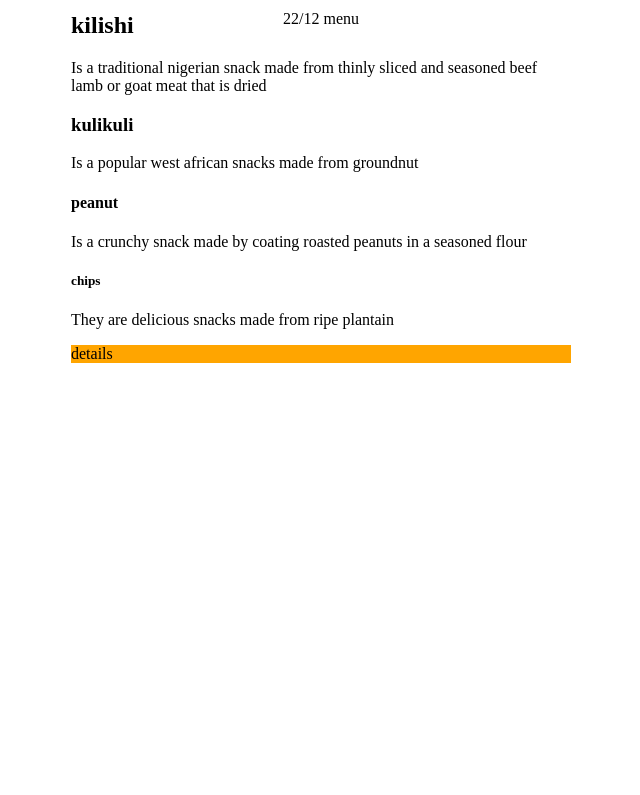
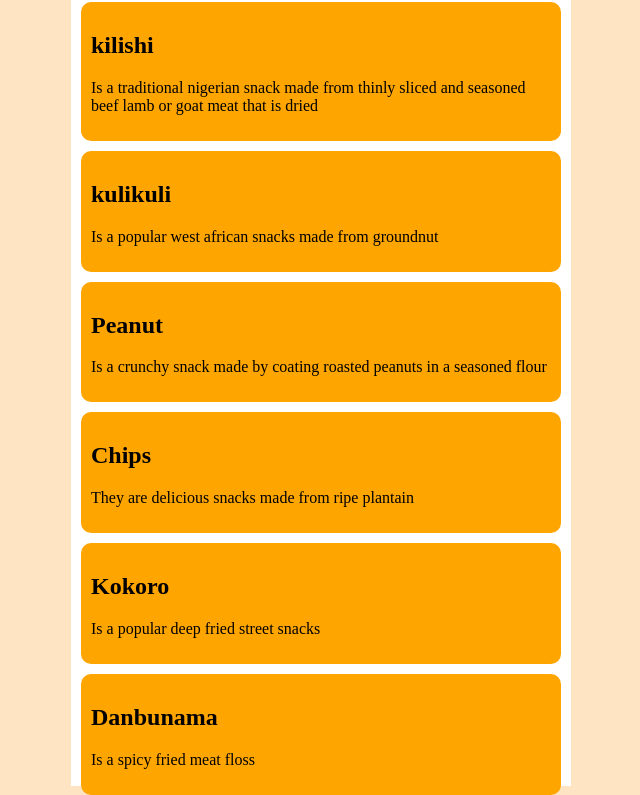
Before and after one commit to yomade289/introduction-to-html, a plain HTML site: page 2profilepage.html in a window 1280 px wide. Shown: the part 122-917 px from the top of the page, without its empty margins (319-959 px from the left). Drawn offline with Linux system fonts and the light colour scheme.

Commit message:
added-multiplepages

```diff
--- a/2profilepage.css
+++ b/2profilepage.css
@@ -3,6 +3,10 @@
     height: 900px;
     background-color: white;
     margin: auto;
+}
+
+body{
+    background-color: bisque;
 }
 
 .header{
@@ -24,12 +28,49 @@
     padding: 10px;
 }
 
-.details{
-    background-color: orange;
-    margin-top: 10px 0 10px 0;
-}
-
 .img{
     height: 50px;
 
 }
+
+.kilishi{
+    background-color: orange;
+    border-radius: 10px;
+    padding: 10px;
+    margin: 10px;
+}
+
+.kulikuli{
+    background-color: orange;
+    border-radius: 10px;
+    padding: 10px;
+    margin: 10px;
+}
+
+.Peanut{
+    background-color: orange;
+    border-radius: 10px;
+    padding: 10px;
+    margin: 10px;
+}
+
+.Chips{
+    background-color: orange;
+    border-radius: 10px;
+    padding: 10px;
+    margin: 10px;
+}
+
+.Kokoro{
+    background-color: orange;
+    border-radius: 10px;
+    padding: 10px;
+    margin: 10px;
+}
+
+.Danbunama{
+    background-color: orange;
+    border-radius: 10px;
+    padding: 10px;
+    margin: 10px;
+}
--- a/2profilepage.html
+++ b/2profilepage.html
@@ -12,8 +12,7 @@
 
         <img class="img" src="./asset/IMG-20251007-WA0020.jpg" alt="">
         <div class="gandp">
-        <h2 class="name">22/12</h2>
-        <p class="name1">22/12 menu</p>
+        <h2 class="name">22/12 menu</h2>
         </div>
         </div>
 
@@ -23,19 +22,25 @@
             <p>Is a traditional nigerian snack made from thinly sliced and
                 seasoned beef lamb or goat meat that is dried</p>
         </div>
-        <div class="kulikuli"> <h3>kulikuli</h3>
+        <div class="kulikuli"> <h2>kulikuli</h2>
             <p>Is a popular west african snacks made from groundnut</p>
         </div>
-        <div class="peanut"> <h4>peanut</h4>
+        <div class="Peanut"> <h2>Peanut</h2>
             <p>Is a crunchy snack made by coating roasted peanuts in a seasoned flour</p>
         </div>
-        <div class="chips"> <h5>chips</h5>
+        <div class="Chips"> <h2>Chips</h2>
             <p>They are delicious snacks made from ripe plantain</p>
+        </div>
+        <div class="Kokoro"> <h2>Kokoro</h2>
+            <p>Is a popular deep fried street snacks</p>
+        </div>
+        <div class="Danbunama"> <h2>Danbunama</h2>
+            <p>Is a spicy fried meat floss</p>
         </div>
 
     </div>
 
-    <div class="details">details</div>
+
     </div>
 </body>
 </html>
```
Also changed, not shown: index.html (+5 -0 lines).
